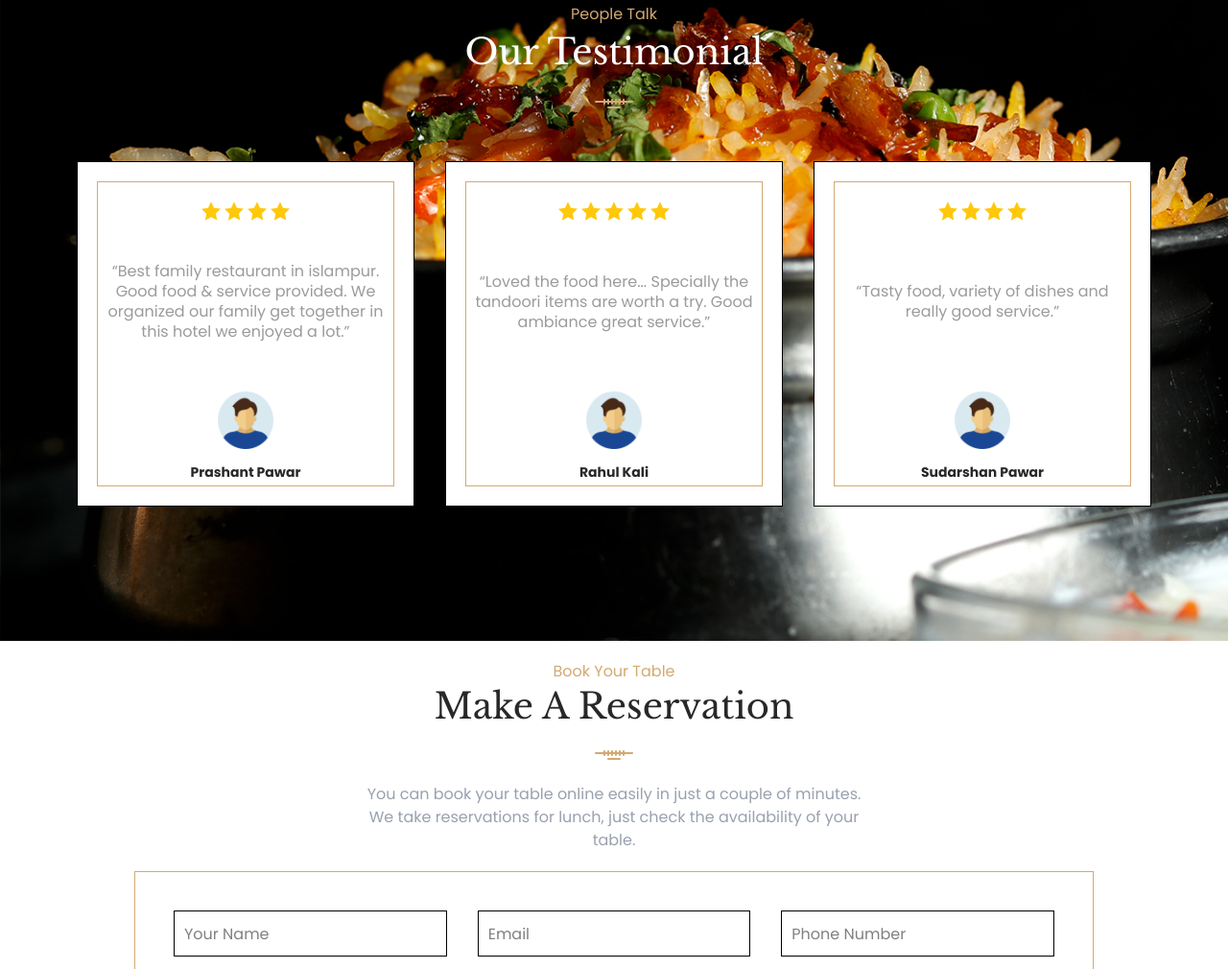
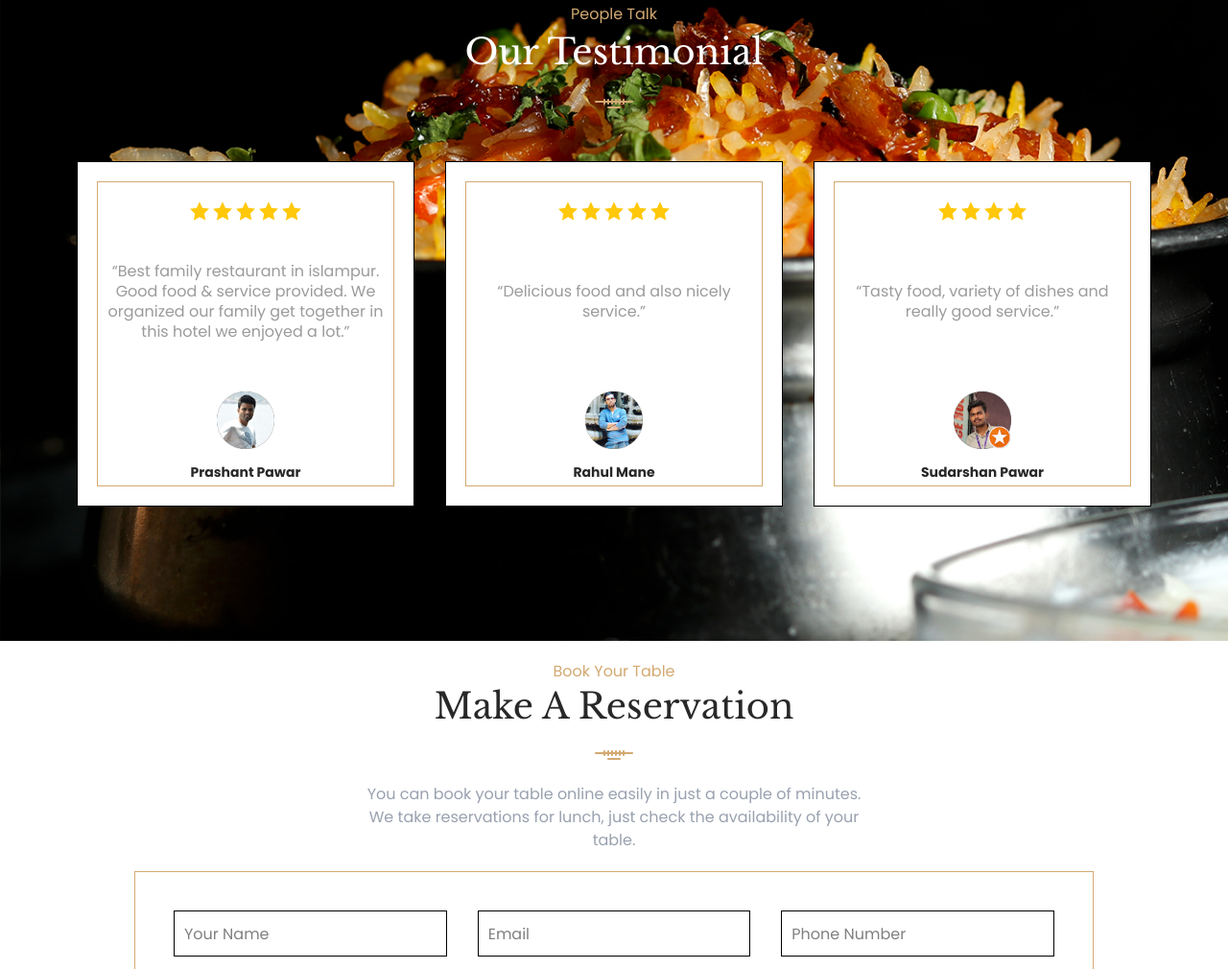
Before and after one commit to iamvivekmane/guruprasad-restaurant-website, a website: page index.html in a window 1280 px wide. Shown: the part 2592-3602 px from the top of the page at 96% size. Drawn offline with nearby package versions, Linux system fonts and the light colour scheme; files that its build step writes are made by us from their sources; a web font is replaced by a local one.

Commit message:
Updated reviewer's profile pictures

```diff
--- a/index.html
+++ b/index.html
@@ -177,13 +177,14 @@
                         <img class="w-5" src="images/star.svg" alt="">
                         <img class="w-5" src="images/star.svg" alt="">
                         <img class="w-5" src="images/star.svg" alt="">
+                        <img class="w-5" src="images/star.svg" alt="">
 
                     </div>
                     <div class="message bg-white w-full h-40 flex items-center justify-center poppins3 text-center"><span>
                             “Best family restaurant in islampur. Good food & service provided. We organized our family get together in this hotel we enjoyed a lot.”
                         </span></div>
                     <div class="image  w-full h-20 flex items-center justify-center"><img class="w-15 items-center"
-                            src="images/man-user-circle-icon.png" alt=""></div>
+                            src="images/user1.png" alt=""></div>
                     <div class="name w-full text-center poppins4">Prashant Pawar</div>
                 </div>
             </div>
@@ -197,12 +198,12 @@
                         <img class="w-5" src="images/star.svg" alt="">
 
                     </div>
-                    <div class="message bg-white w-full h-40 flex items-center text-center poppins3"><span>
-                            “Loved the food here... Specially the tandoori items are worth a try. Good ambiance great service.”
+                    <div class="message bg-white w-full h-40 flex items-center justify-center text-center poppins3"><span>
+                            “Delicious food and also nicely service.”
                         </span></div>
                     <div class="image  w-full h-20 flex items-center justify-center"><img class="w-15 items-center"
-                            src="images/man-user-circle-icon.png" alt=""></div>
-                    <div class="name w-full text-center poppins4">Rahul Kali</div>
+                            src="images/user2.png" alt=""></div>
+                    <div class="name w-full text-center poppins4">Rahul Mane</div>
                 </div>
             </div>
             <div class="thirdCard bg-white w-1/3 border-1 p-5 max-lg:hidden">
@@ -218,7 +219,7 @@
                             “Tasty food, variety of dishes and really good service.”
                         </span></div>
                     <div class="image  w-full h-20 flex items-center justify-center"><img class="w-15 items-center"
-                            src="images/man-user-circle-icon.png" alt=""></div>
+                            src="images/user3.png" alt=""></div>
                     <div class="name w-full text-center poppins4">Sudarshan Pawar</div>
                 </div>
             </div>
```
Also changed, not shown: images/user1.png (added), images/user2.png (added), images/user3.png (added).
